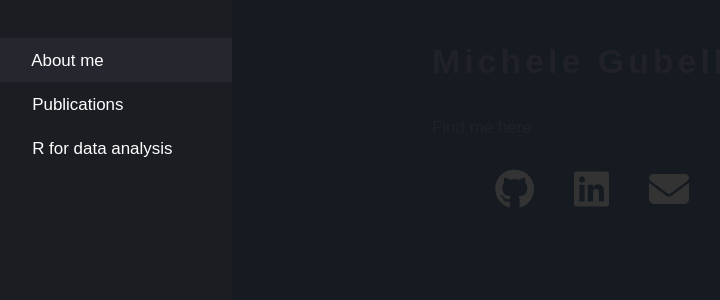
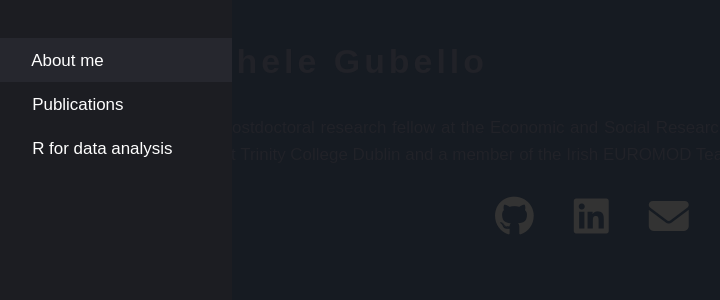
Before and after one commit to gubellom/gubellom.github.io, a Jekyll site: the page built from presentation.md, in a window 1280 px wide. Shown: the top 300 px of the page, without its empty margins (48-768 px from the left). Built offline with Jekyll 4.4.1, drawn with Linux system fonts in a browser that asks for light colours.

Commit message:
Update presentation.md
Signed-off-by: Michele Gubello <62111923+gubellom@users.noreply.github.com>

```diff
--- a/presentation.md
+++ b/presentation.md
@@ -88,7 +88,7 @@ You can contact me at:
 </head>
 <body>
 
-  <p class="intro">Find me here</p>
+  <p class="intro">I am a postdoctoral research fellow at the Economic and Social Research Institute (Dublin), a Visiting Research Fellow at Trinity College Dublin and a member of the Irish EUROMOD Team.</p>
   <div class="icons">
     <a href="" target="_blank">
       <i class="fa-brands fa-github"></i>
```
